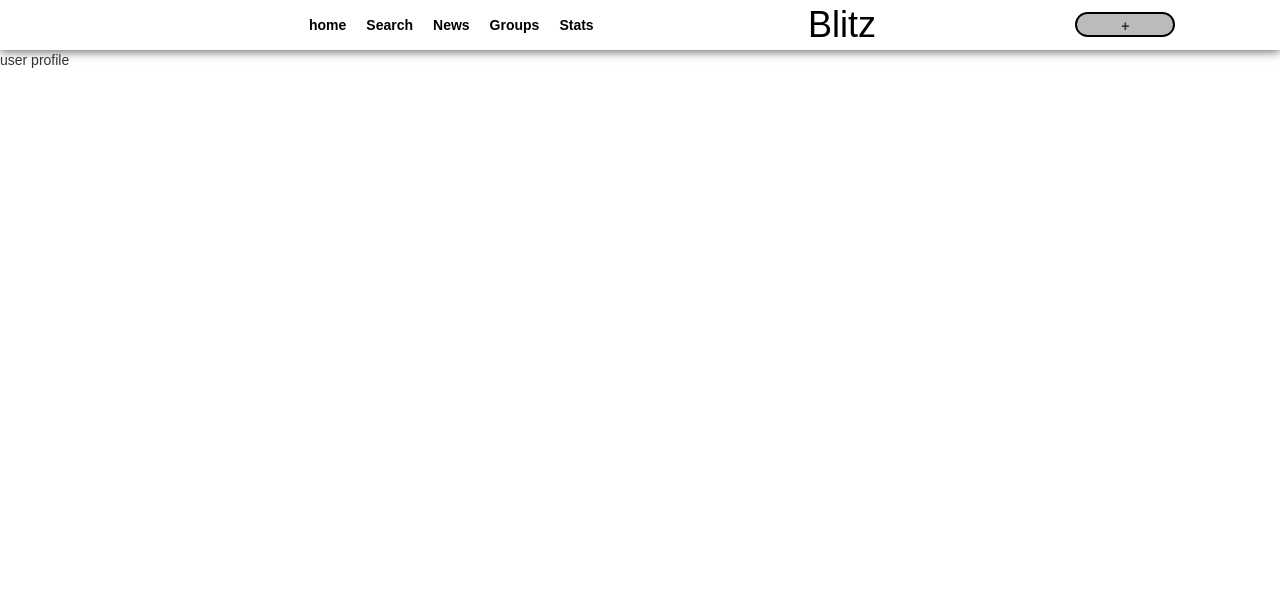
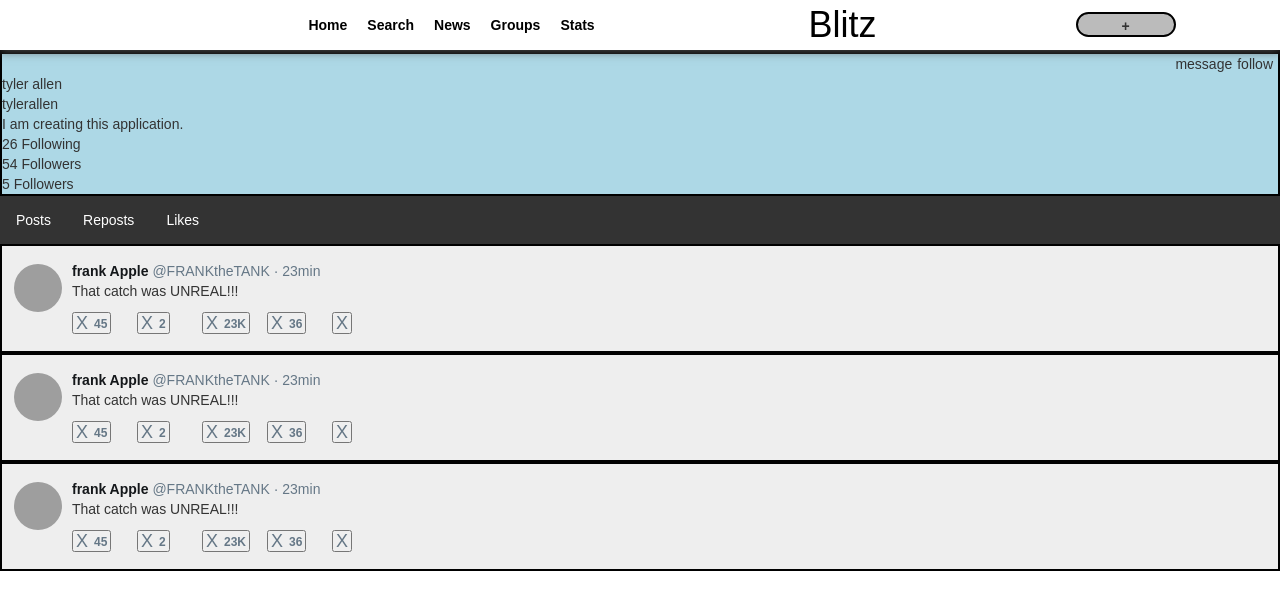
Before and after one commit to TylerJAllen/social-media-app, a React (Create React App) app: page /user-profile in a window 1280 px wide. Shown: the top 610 px of the page. Built offline with nearby package versions, Linux system fonts and the light colour scheme; grey boxes are pictures that could not be loaded.

Commit message:
add layout, routing, and styling to UserProfile.

```diff
--- a/src/App.js
+++ b/src/App.js
@@ -95,7 +95,10 @@ class App extends Component {
                 render = {props => <PostList {...props} masterPostList = {this.state.masterPostList} />
                 }
               />
-              <Route path='/user-profile' component={UserProfile} />
+              <Route path='/user-profile'
+                render = {props => <UserProfile {...props} masterPostList = {this.state.masterPostList} />
+                }
+              />
             </Switch>
           </div>
           <div className="App-footer">
--- a/src/components/NavigationLinks/index.js
+++ b/src/components/NavigationLinks/index.js
@@ -8,7 +8,7 @@ const NavigationLinks = () => {
     <ul className="nav-links">
       <li>
         <Link to='/'>
-          <div>home</div>
+          <div>Home</div>
         </Link>
       </li>
       <li>
--- a/src/components/UserProfile/index.js
+++ b/src/components/UserProfile/index.js
@@ -1,15 +1,99 @@
 import React from 'react';
 import './styles.css';
+import { Route, BrowserRouter, Switch, Link } from 'react-router-dom';
+import PostList from '../PostList';
 
 class UserProfile extends React.Component {
-  constructor(){
-    super();
+  constructor(props){
+    super(props);
   }
+
+  getShortList = (input) => {
+    const masterList = this.props.masterPostList;
+    let shortList = [];
+
+    shortList.push(masterList[0 + input]);
+    shortList.push(masterList[3 + input]);
+    shortList.push(masterList[6 + input]);
+
+    return shortList;
+  }
+
 
   render() {
     return (
-      <div className="user-profile">
-      user profile
+      <div className="user-profile-container">
+        <div className="user-profile-box">
+          <div className="hero-image"></div>
+          <div className="user-info">
+            <div className="user-info-header">
+              <div className="user-avatar"></div>
+              <div className="user-actions">
+                <div className="message-user">message</div>
+                <div className="follow-user">follow</div>
+              </div>
+            </div>
+            <div className="user-fullname">tyler allen</div>
+            <div className="user-username">tylerallen</div>
+            <div className="user-bio-box">
+              <p className="user-bio">I am creating this application.</p>
+            </div>
+            <div className="user-stats">
+              <div className="user-following">
+                <span>26</span>
+                <span>&nbsp;</span>
+                <span>Following</span>
+              </div>
+              <div className="user-followers">
+                <span>54</span>
+                <span>&nbsp;</span>
+                <span>Followers</span>
+              </div>
+              <div className="user-groups">
+                <span>5</span>
+                <span>&nbsp;</span>
+                <span>Followers</span>
+              </div>
+            </div>
+          </div>
+        </div>
+        <div className="timeline-container">
+          <div className="timeline-nav-container">
+            <ul className="timeline-nav">
+              <li className="timeline-navlink">
+                <Link
+                  className="timeline-navlink-route"
+                  to='/user-profile'>Posts</Link>
+              </li>
+              <li className="timeline-navlink">
+                <Link
+                  className="timeline-navlink-route"
+                  to='/user-profile/reposts'>Reposts</Link>
+              </li>
+              <li className="timeline-navlink">
+                <Link
+                className="timeline-navlink-route"
+                to='/user-profile/likes'>Likes</Link>
+              </li>
+            </ul>
+          </div>
+          <div className="timeline">
+            <Switch>
+              <Route exact path='/user-profile'
+                render = {props => <PostList {...props} masterPostList = {this.getShortList(0)} />
+                }
+              />
+              <Route path='/user-profile/reposts'
+                render = {props => <PostList {...props} masterPostList = {this.getShortList(1)} />
+                }
+              />
+              <Route path='/user-profile/likes'
+                render = {props => <PostList {...props} masterPostList = {this.getShortList(2)} />
+                }
+              />
+            </Switch>
+          </div>
+        </div>
       </div>
     );
   }
--- a/src/components/UserProfile/styles.css
+++ b/src/components/UserProfile/styles.css
@@ -0,0 +1,57 @@
+.user-profile-box {
+  border: 1px solid black;
+  background-color: lightgreen;
+}
+
+.hero-image {
+  width: 100%;
+  /*height:*/
+  border: 1px solid black;
+  background-color: lightpink;
+}
+
+.user-info {
+  border: 1px solid black;
+  background-color: lightblue;
+}
+
+.user-info-header {
+  display: flex;
+  justify-content: space-between;
+}
+
+.user-actions {
+  display: flex;
+}
+
+.user-actions > div {
+  margin-right: 5px;
+}
+
+.timeline-nav {
+  list-style-type: none;
+  margin: 0;
+  padding: 0;
+  overflow: hidden;
+  background-color: #333;
+}
+
+.timeline-navlink {
+    float: left;
+}
+
+.timeline-navlink-route {
+    display: block;
+    color: white;
+    text-align: center;
+    padding: 14px 16px;
+    text-decoration: none;
+}
+
+.timeline-navlink-button:hover:not(.active) {
+    background-color: #111;
+}
+
+.timeline-nav-link .active {
+    background-color: #4CAF50;
+}
```
